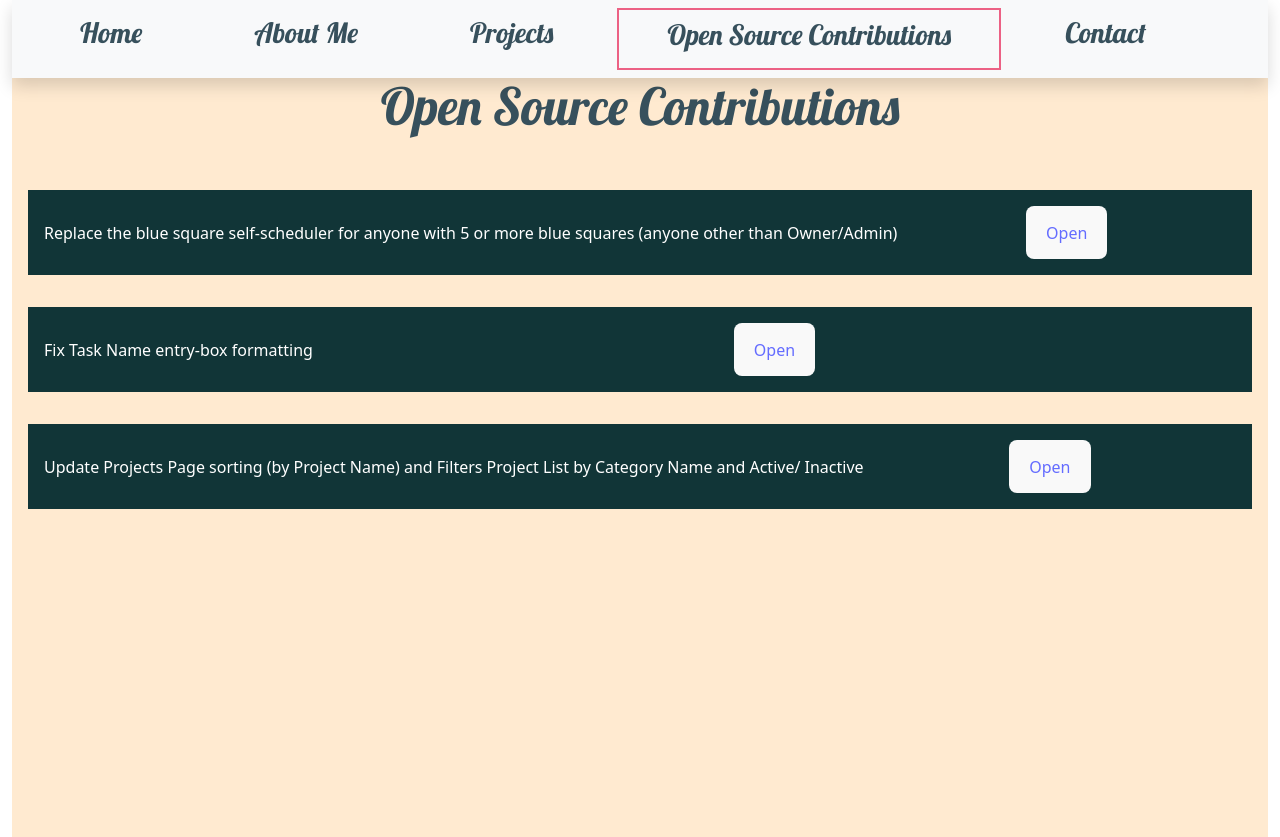
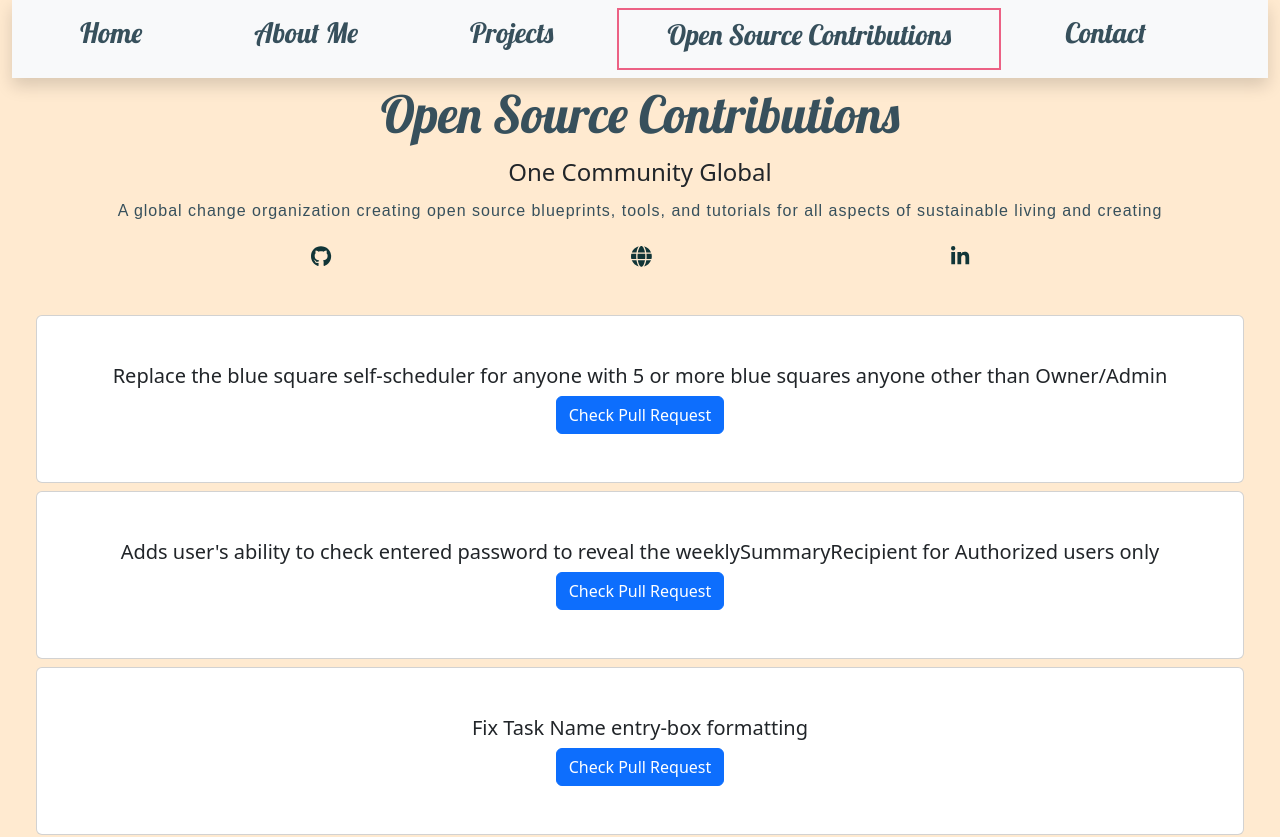
Before and after one commit to sucheta90/myPortfolio_inReact, a React (Vite) app: page /OpenSource in a window 1280 px wide. Shown: the top 837 px of the page. Built offline with nearby package versions, Linux system fonts and the light colour scheme.

Commit message:
chaged format of the list items and added addtional information to the page openSourceContributions

```diff
--- a/src/App.css
+++ b/src/App.css
@@ -3,8 +3,8 @@
   margin: 0 auto;
   /* padding: 2rem; */
   text-align: center;
+  background-color: #ffead0ff;
 }
-
 
 .logo {
   height: 6em;
@@ -12,6 +12,7 @@
   will-change: filter;
   transition: filter 300ms;
 }
+
 .logo:hover {
   filter: drop-shadow(0 0 2em #646cffaa);
 }
--- a/src/App.jsx
+++ b/src/App.jsx
@@ -1,25 +1,23 @@
-
-import { Outlet } from 'react-router';
-import Navbar from './components/Navigation/Navbar';
-import Footer from './components/Footer/Footer';
-import './App.css'
+import { Outlet } from "react-router";
+import Navbar from "./components/Navigation/Navbar";
+import Footer from "./components/Footer/Footer";
+import "./App.css";
 
 function App() {
   // The Outlet will render page components dynamically
   return (
-    <div className='container-fluid d-flex flex-column'>
+    <div className="container-fluid d-flex flex-column" id="app">
       <header>
-        <Navbar/>
+        <Navbar />
       </header>
-      <main id='view'>
-        <Outlet/>
+      <main id="view">
+        <Outlet />
       </main>
-      <footer className='justify-self-end'>
-         <Footer/>
+      <footer className="justify-self-end">
+        <Footer />
       </footer>
-
     </div>
-  )
+  );
 }
 
-export default App
+export default App;
--- a/src/pages/AboutPage.css
+++ b/src/pages/AboutPage.css
@@ -15,6 +15,9 @@ h3 {
 
 #about-page {
   background-color: #ffead0ff;
+  max-width: 1280px;
+  text-align: center;
+  margin: 0 auto;
 }
 
 p {
--- a/src/pages/ContactPage.css
+++ b/src/pages/ContactPage.css
@@ -1,3 +1,7 @@
+#contact-page {
+  max-width: 1280px;
+  margin: 0 auto;
+}
 #form-btn {
   background-color: #37505cff;
   color: white;
--- a/src/pages/OpenSource.css
+++ b/src/pages/OpenSource.css
@@ -1,3 +1,7 @@
+#open-source {
+  max-width: 1280px;
+  margin: 0 auto;
+}
 .contribution-list {
   background-color: #113537ff;
   margin: 2em 0;
@@ -11,8 +15,3 @@
 .contribution-list button {
   margin: 0 auto;
 }
-/* @media screen and (max-width: 986px) {
-  .contribution-list button {
-    margin: 0 auto;
-  }
-} */
--- a/src/pages/OpenSource.jsx
+++ b/src/pages/OpenSource.jsx
@@ -1,49 +1,106 @@
 import "./OpenSource.css";
+import { FontAwesomeIcon } from "@fortawesome/react-fontawesome";
+import { faGithub, faLinkedinIn } from "@fortawesome/free-brands-svg-icons";
+import { faGlobe } from "@fortawesome/free-solid-svg-icons";
 export default function OpenSourceContribution() {
+  let contributions = [
+    {
+      description:
+        "Replace the blue square self-scheduler for anyone with 5 or more blue squares anyone other than Owner/Admin",
+      link: "https://github.com/OneCommunityGlobal/HighestGoodNetworkApp/pull/1874",
+    },
+    {
+      description:
+        "Adds user's ability to check entered password to reveal the weeklySummaryRecipient for Authorized users only",
+      link: "https://github.com/OneCommunityGlobal/HighestGoodNetworkApp/pull/2124",
+    },
+    {
+      description: "Fix Task Name entry-box formatting",
+      link: "https://github.com/OneCommunityGlobal/HighestGoodNetworkApp/pull/1724",
+    },
+    {
+      description: "Show new icon on ai prompt update",
+      link: "https://github.com/OneCommunityGlobal/HighestGoodNetworkApp/pull/1899",
+    },
+    {
+      description:
+        "Update Projects Page sorting (by Project Name) and Filters Project List by Category Name and Active/ Inactive",
+      link: "https://github.com/OneCommunityGlobal/HighestGoodNetworkApp/pull/1812",
+    },
+  ];
+  const renderList = contributions.map((task, index) => {
+    if (!task.description) {
+      return;
+    }
     return (
-    <div style={{ backgroundColor: "#ffead0ff" }} className="h-100">
-      <h1>Open Source Contributions</h1>
-      <section style={{ height: "100vh" }}>
-        <ul className="mb-0 p-3">
-          <li className="contribution-list">
-            Replace the blue square self-scheduler for anyone with 5 or more
-            blue squares (anyone other than Owner/Admin){" "}
-            <button>
+      <li key={index} className="m-2">
+        <div className="card">
+          <div className="card-body">
+            <h5 className="card-text">{task.description}</h5>
             <a
-                href="https://github.com/OneCommunityGlobal/HighestGoodNetworkApp/pull/1874"
+              href={task.link}
+              target="_blank"
+              rel="noreferrer"
+              className="btn btn-primary"
+            >
+              Check Pull Request
+            </a>
+          </div>
+        </div>
+      </li>
+    );
+  });
+  return (
+    <div
+      style={{ backgroundColor: "#ffead0ff" }}
+      className="h-100"
+      id="open-source"
+    >
+      <h1 className="p-2">Open Source Contributions</h1>
+      <div>
+        <h4>One Community Global </h4>
+        <p className="">
+          A global change organization creating open source blueprints, tools,
+          and tutorials for all aspects of sustainable living and creating
+        </p>
+        <p className="d-flex justify-content-evenly">
+          <a
+            href="https://github.com/OneCommunityGlobal"
+            rel="noreferrer"
+            target="_blank"
+          >
+            <FontAwesomeIcon
+              icon={faGithub}
+              style={{ color: " #113537ff", fontSize: "1.3em" }}
+              className="link"
+            />
+          </a>
+          <a
+            href="https://www.onecommunityglobal.org/"
             target="_blank"
             rel="noreferrer"
           >
-                Open
+            <FontAwesomeIcon
+              icon={faGlobe}
+              style={{ color: "#113537ff", fontSize: "1.3em" }}
+              className="link"
+            />
           </a>
-            </button>
-          </li>
-          <li className="contribution-list">
-            Fix Task Name entry-box formatting{" "}
-            <button>
           <a
-                href="https://github.com/OneCommunityGlobal/HighestGoodNetworkApp/pull/1724"
+            href="https://www.linkedin.com/company/one-community-global/mycompany/"
             target="_blank"
             rel="noreferrer"
           >
-                Open
+            <FontAwesomeIcon
+              icon={faLinkedinIn}
+              style={{ color: "#113537ff", fontSize: "1.3em" }}
+              className="link"
+            />
           </a>
-            </button>
-          </li>
-          <li className="contribution-list">
-            Update Projects Page sorting (by Project Name) and Filters Project
-            List by Category Name and Active/ Inactive{" "}
-            <button>
-              <a
-                href="https://github.com/OneCommunityGlobal/HighestGoodNetworkApp/pull/1812"
-                target="_blank"
-                rel="noreferrer"
-              >
-                Open
-              </a>
-            </button>
-          </li>
-        </ul>
+        </p>
+      </div>
+      <section style={{ height: "100vh" }}>
+        <ul className="mb-0 p-3">{renderList}</ul>
       </section>
     </div>
   );
```
Lines whose indentation alone changed are shown as unchanged.
